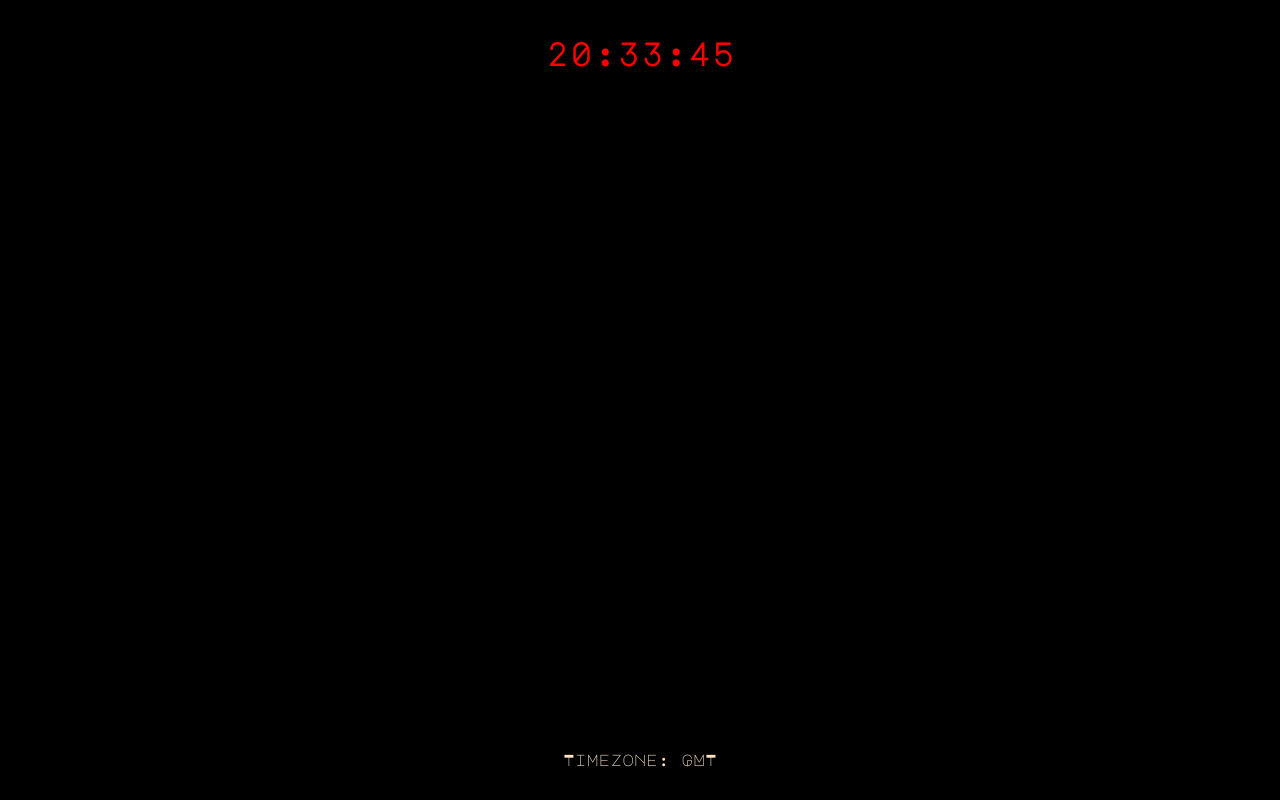
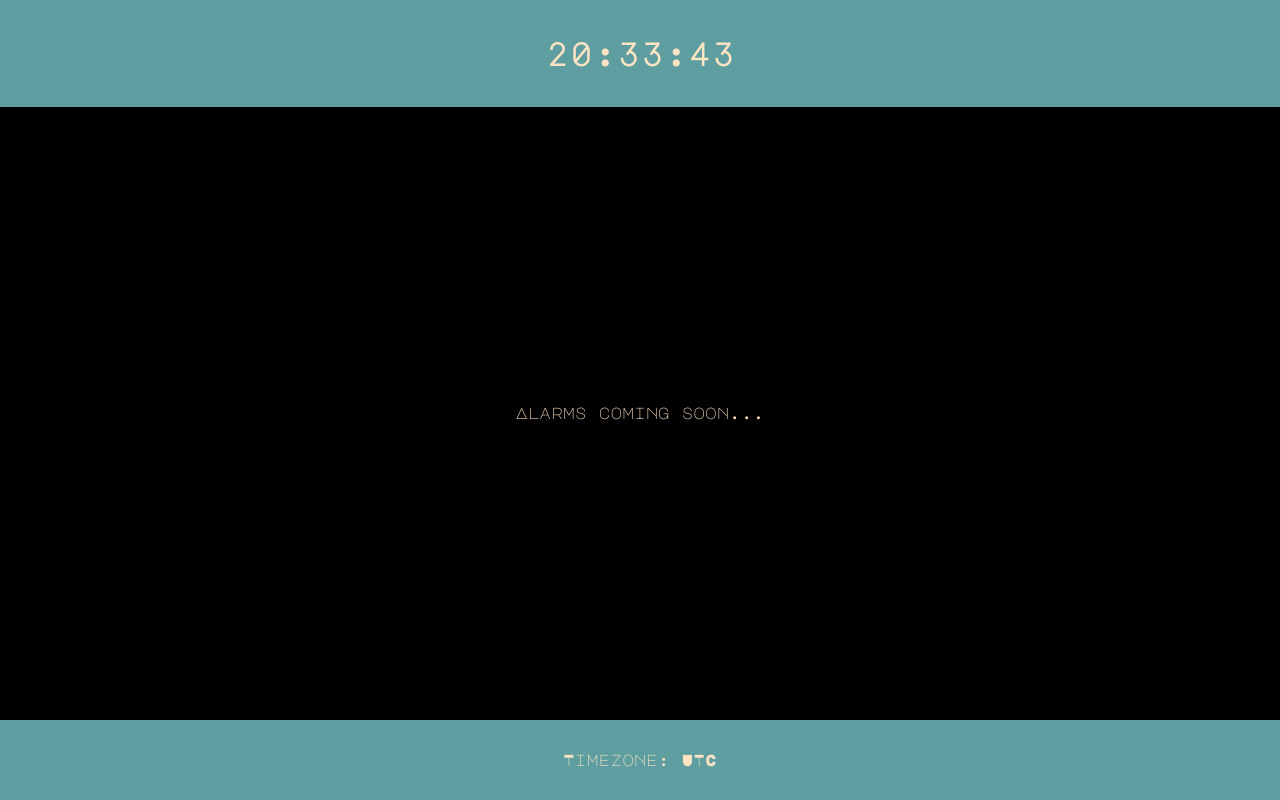
Before and after one commit to nthomasuk/alarm-clock, a website built with webpack: page src/index.html in a window 1280 px wide. Built offline with nearby package versions, Linux system fonts and the light colour scheme.

Commit message:
second commit

```diff
--- a/src/index.html
+++ b/src/index.html
@@ -2,20 +2,19 @@
 <html>
   <head>
     <meta charset="utf-8" />
+    <meta name="viewport" content="width=device width, initial-scale=1.0" />
     <title>Alarm Clock</title>
-    <script src="https://unpkg.com/lodash@4.17.20"></script>
   </head>
   <body>
-    <div id="App">
-
-      <header>
-        <h1 class="clock">00:00:00</h1>
-      </header>
-
-      <footer>
-        <p>Timezone: GMT</p>
-      </footer>
-    </div>
+    <header>
+      <h1 class="clock">00:00:00</h1>
+    </header>
+    <section class="alarms">
+      <P>Alarms coming soon...</P>
+    </section>
+    <footer>
+      <p>Timezone: UTC</p>
+    </footer>
     <script src="./src/index.js"></script>
   </body>
 </html>
--- a/src/index.js
+++ b/src/index.js
@@ -1,25 +1,8 @@
+import { Clock } from "./services/Clock.class";
 import "./style.css";
 
-const clock = document.getElementsByClassName('clock')[0];
+const clock = new Clock({
+    target: document.getElementsByClassName("clock")[0]
+});
 
-function getTimeString() {
-
-    const date = new Date();
-    let hours = date.getUTCHours();
-    let minutes = date.getUTCMinutes();
-    let seconds = date.getUTCSeconds();
-
-    if (seconds < 10){
-        seconds = String("0" + seconds);
-    }
-    if (minutes < 10){
-        minutes = String("0" + minutes);
-    }
-    if (hours < 10){
-        hours = String("0" + hours);
-    }
-    const time = `${hours}:${minutes}:${seconds}`;
-    clock.innerText = time;
-}
-
-setInterval(getTimeString, 1000);
+clock.start();
--- /dev/null
+++ b/src/services/Clock.class.js
@@ -0,0 +1,27 @@
+export class Clock {
+    target = document;
+
+    constructor(props={}) {
+        if (props.target) this.target = props.target;
+    }
+
+    start = () => {
+
+        const tick = () => {
+            const date = new Date();
+            let hours = date.getUTCHours();
+            let minutes = date.getUTCMinutes();
+            let seconds = date.getUTCSeconds();
+
+            if (seconds < 10) seconds = String("0" + seconds);
+            if (minutes < 10) minutes = String("0" + minutes);
+            if (hours < 10) hours = String("0" + hours);
+
+            this.target.innerText = `${hours}:${minutes}:${seconds}`;
+        };
+
+        setInterval(tick, 1000);
+    };
+
+
+};
--- a/src/style.css
+++ b/src/style.css
@@ -10,7 +10,7 @@ html, body {
     color: bisque;
 }
 
-#App {
+body {
     display: flex;
     flex-direction: column;
     justify-content: space-between;
@@ -18,13 +18,20 @@ html, body {
     flex: 1;
 }
 
-.clock {
-    color: red;
-    text-align: center;
-}
-
 header, footer {
     display: flex;
     justify-content: center;
     padding: 1em;
+    background-color: cadetblue;
 }
+
+.clock {
+    display: flex;
+    flex-direction: row;
+    color: bisque;
+    text-align: center;
+}
+
+.alarms {
+    text-align: center;
+}
```
